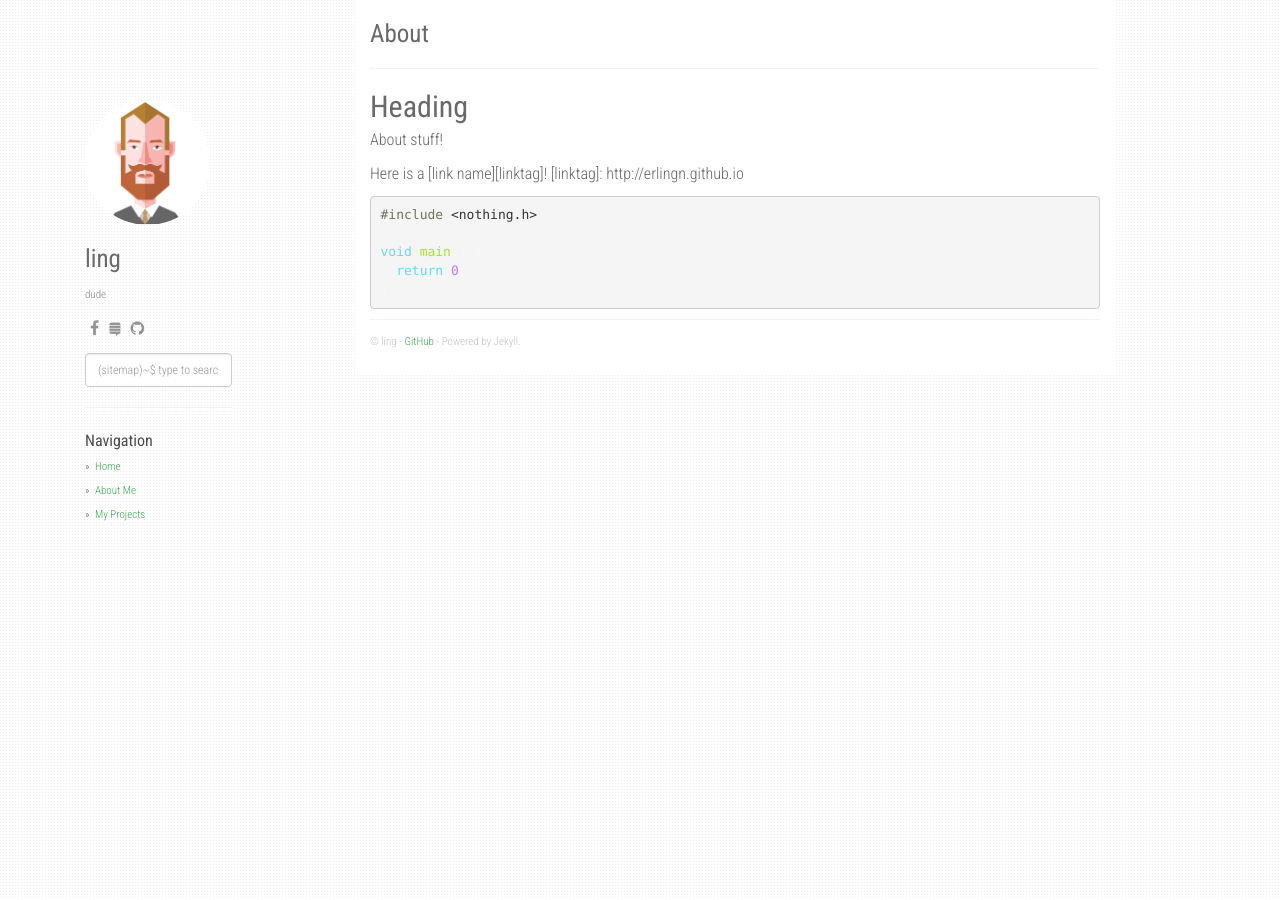
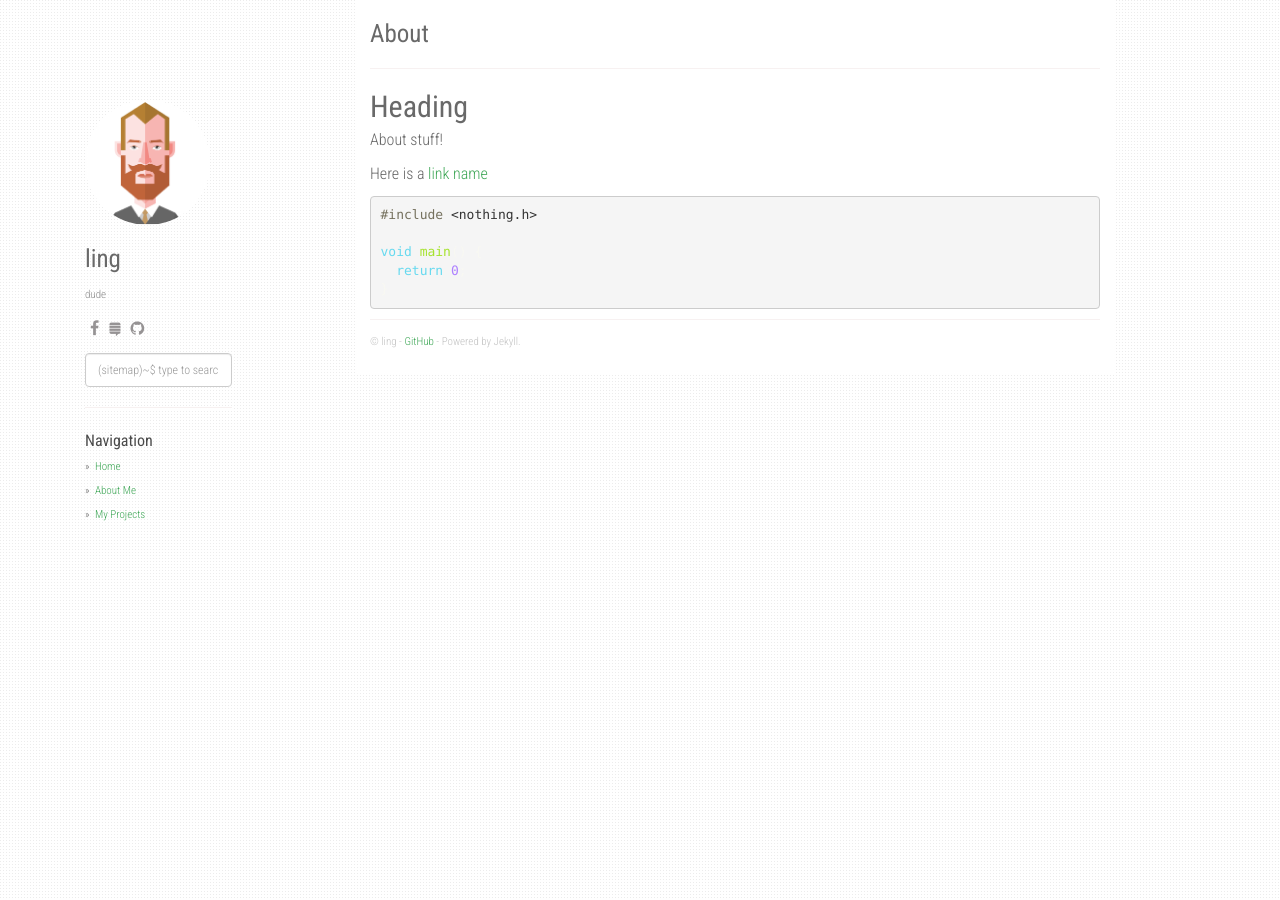
Before and after one commit to erlingn/erlingn.github.io, a Jekyll site: the page built from about.md, in a window 1280 px wide. Built offline with Jekyll 4.4.1, drawn with Linux system fonts in a browser that asks for light colours; nearby versions of some CDN libraries.

Commit message:
link test

```diff
--- a/about.md
+++ b/about.md
@@ -9,10 +9,9 @@ permalink: /about/
 
 About stuff!
 
-Here is a [link name][linktag]!
-[linktag]:    http://erlingn.github.io
+Here is a [link name](http://erlingn.github.io)
 
-{% highlight c %}
+{% highlight c++ %}
 
 #include <nothing.h>
 
```
